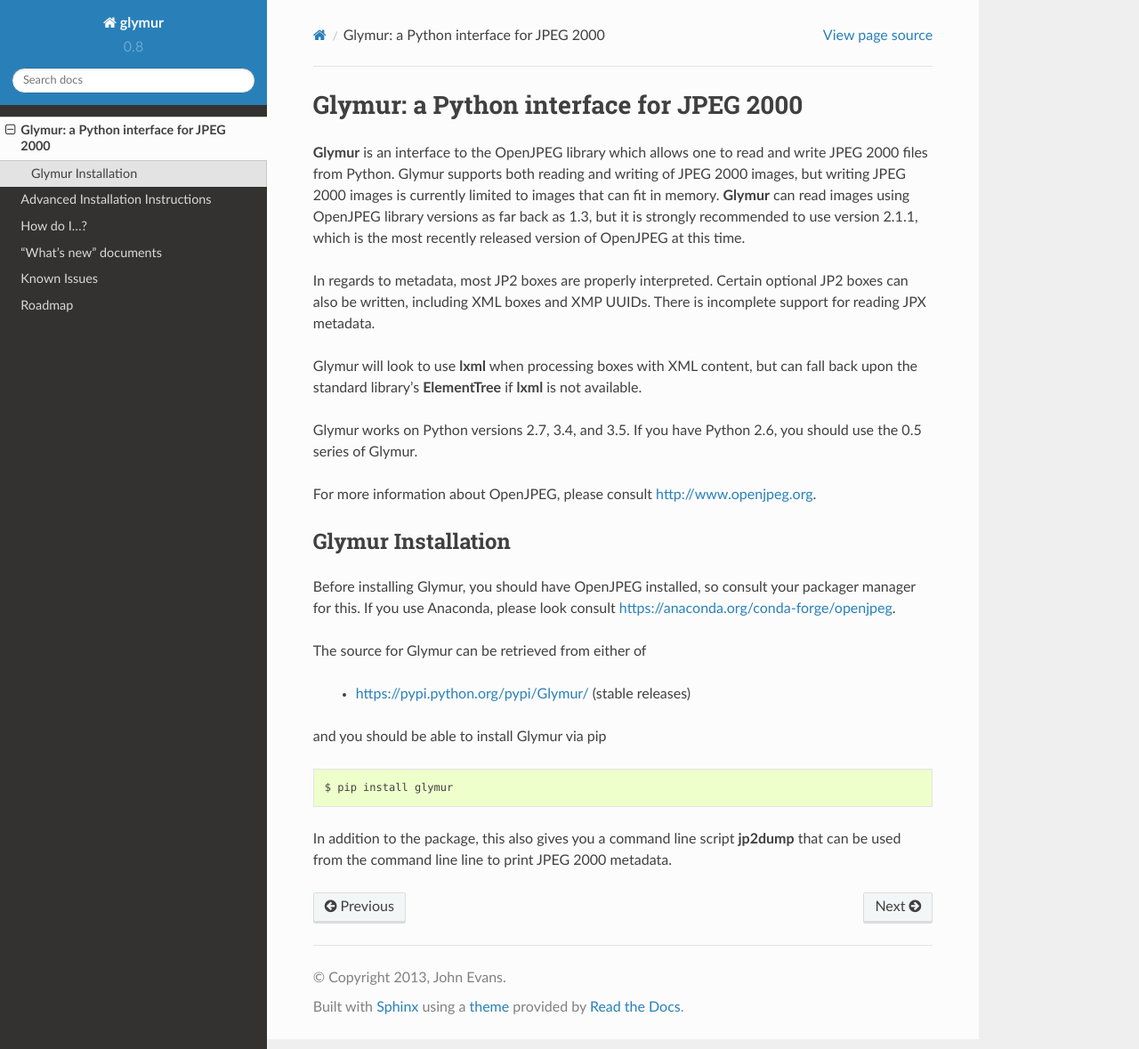
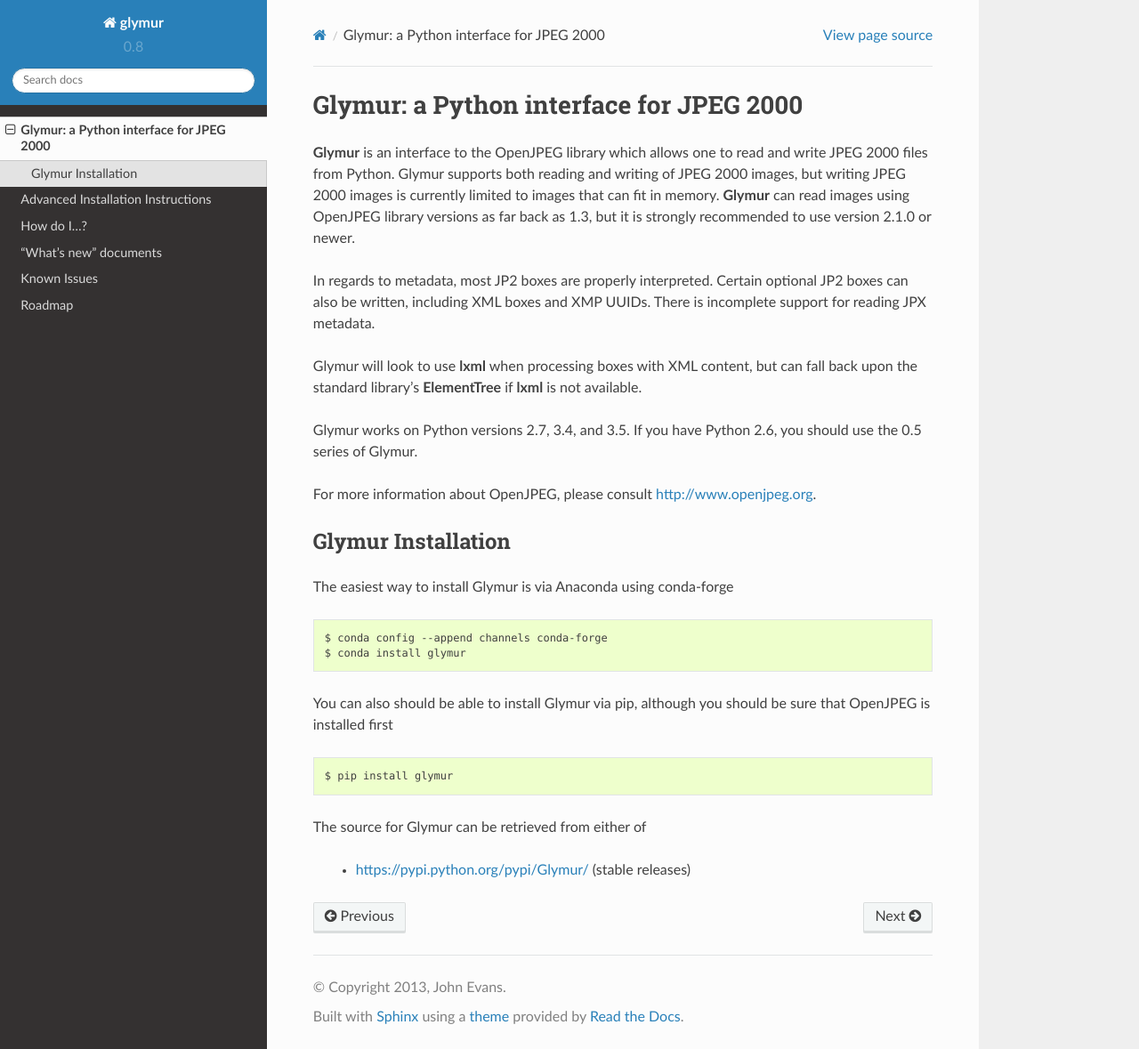
Before and after one commit to quintusdias/glymur, a Sphinx documentation site: the page built from docs/source/introduction.rst, in a window 1280 px wide and 1179 px high. Shown: the whole window at 89% size. Built offline with Sphinx 7.4.7 and the Read the Docs theme 2.0.0, drawn with Linux system fonts in a browser that asks for light colours.

```diff
--- a/CHANGES.txt
+++ b/CHANGES.txt
@@ -1,5 +1,8 @@
+October 01, 2016 - v0.8.7rc1
+    Qualified on OPENJPEG v2.1.2
+
 September 19, 2016 - v0.8.6
-    State explicit install requirement on setuptools.
+    The install requirement on setuptools is now stated explicitly.
     Fix error printing invalid channel definition box.
 
 July 07, 2016 - v0.8.5
--- a/docs/source/conf.py
+++ b/docs/source/conf.py
@@ -77,7 +77,7 @@ copyright = u'2013, John Evans'
 # The short X.Y version.
 version = '0.8'
 # The full version, including alpha/beta/rc tags.
-release = '0.8.6'
+release = '0.8.7rc1'
 
 # The language for content autogenerated by Sphinx. Refer to documentation
 # for a list of supported languages.
--- a/docs/source/introduction.rst
+++ b/docs/source/introduction.rst
@@ -7,8 +7,7 @@ which allows one to read and write JPEG 2000 files from Python.
 Glymur supports both reading and writing of JPEG 2000 images, but writing
 JPEG 2000 images is currently limited to images that can fit in memory.
 **Glymur** can read images using OpenJPEG library versions as far back as 1.3,
-but it is strongly recommended to use version 2.1.1, which is the most recently
-released version of OpenJPEG at this time.
+but it is strongly recommended to use version 2.1.0 or newer.
 
 In regards to metadata, most JP2 boxes are properly interpreted.
 Certain optional JP2 boxes can also be written, including XML boxes and
@@ -25,18 +24,16 @@ For more information about OpenJPEG, please consult http://www.openjpeg.org.
 
 Glymur Installation
 ===================
-Before installing Glymur, you should have OpenJPEG installed, so consult your
-packager manager for this.  If you use Anaconda, please look consult
-https://anaconda.org/conda-forge/openjpeg.
+The easiest way to install Glymur is via Anaconda using conda-forge ::
+
+    $ conda config --append channels conda-forge
+    $ conda install glymur
+
+You can also should be able to install Glymur via pip, although you should
+be sure that OpenJPEG is installed first ::
+
+    $ pip install glymur
 
 The source for Glymur can be retrieved from either of
 
     * https://pypi.python.org/pypi/Glymur/ (stable releases)
-
-and you should be able to install Glymur via pip ::
-
-    $ pip install glymur
-
-In addition to the package, this also gives you a command line script
-**jp2dump** that can be used from the command line line to print JPEG 2000
-metadata.
```
Also changed, not shown: docs/source/whatsnew/0.8.rst (+9 -1 lines), glymur/__init__.py (+4 -3 lines), glymur/version.py (+7 -6 lines), 2 other files.
